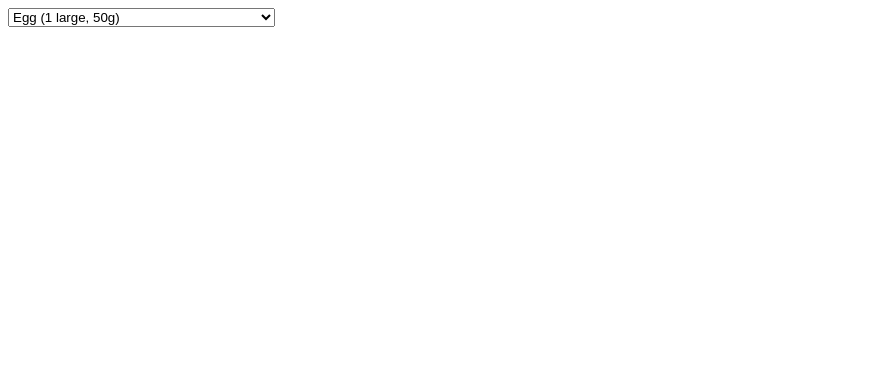
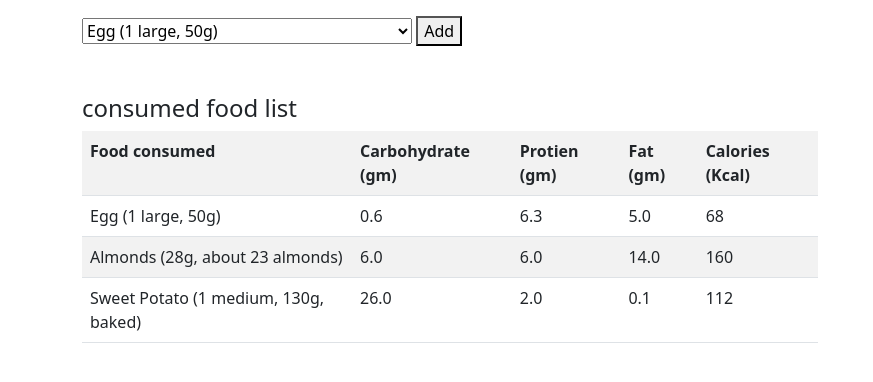
Before and after one commit to mszahan/dj_projects, a Django app: template calorie_counter/calorie/templates/index.html in a window 1280 px wide. Shown: the top 382 px of the page, without its empty margins (0-873 px from the left). Run offline with Django 5.2, Linux system fonts and the light colour scheme; the template is opened without the code that fills it: values that come from a table or form of the project are taken from there, others are empty; data comes from the database, SQL or seed files in the repository; both versions use the stored data as it was after the commit.

Commit message:
added the consumed food in table with bootstrap

```diff
--- a/calorie_counter/calorie/templates/index.html
+++ b/calorie_counter/calorie/templates/index.html
@@ -3,18 +3,49 @@
 <head>
     <meta charset="UTF-8">
     <meta name="viewport" content="width=device-width, initial-scale=1.0">
+    <link href="https://cdn.jsdelivr.net/npm/bootstrap@5.0.2/dist/css/bootstrap.min.css" rel="stylesheet" integrity="sha384-EVSTQN3/azprG1Anm3QDgpJLIm9Nao0Yz1ztcQTwFspd3yD65VohhpuuCOmLASjC" crossorigin="anonymous">
     <title>Food list</title>
 </head>
 <body>
-    <div class="food-list">
-        <form action="">
+    <div class="container mt-3">
+        <form method="post">
             {% csrf_token %}
-            <select name="" id="">
+            <select name="food_consumed" id="food_consumed">
                 {% for food in foods %}
-                <option value="{{food.name}}">{{food.name}}</option>
+                <option value="{{food.id}}">{{food.name}}</option>
                 {% endfor %}
             </select>
+            <button type="submit">Add</button>
         </form>
+
+
+        <div class="row">
+            <div class="col-md-8">
+                <div>
+                    <h4 class="mt-5">consumed food list</h4>
+                </div>
+                <table id="table", class="table table-striped">
+                    <tr>
+                        <th>Food consumed</th>
+                        <th>Carbohydrate (gm) </th>
+                        <th>Protien (gm)</th>
+                        <th>Fat (gm)</th>
+                        <th>Calories (Kcal)</th>
+                    </tr>
+                    {% for consume in consume_foods %}
+                    <tr>
+                        <td>{{consume.food.name}}</td>
+                        <td>{{consume.food.carbs}}</td>
+                        <td>{{consume.food.protien}}</td>
+                        <td>{{consume.food.fats}}</td>
+                        <td>{{consume.food.calories}}</td>
+
+                    </tr>
+                    {% endfor %}
+                </table>
+            </div>
+        </div>
+        <script src="https://cdn.jsdelivr.net/npm/bootstrap@5.0.2/dist/js/bootstrap.bundle.min.js" integrity="sha384-MrcW6ZMFYlzcLA8Nl+NtUVF0sA7MsXsP1UyJoMp4YLEuNSfAP+JcXn/tWtIaxVXM" crossorigin="anonymous"></script>
     </div>
 </body>
 </html>
```
Also changed, not shown: calorie_counter/calorie/views.py (+11 -3 lines), calorie_counter/db.sqlite3.
